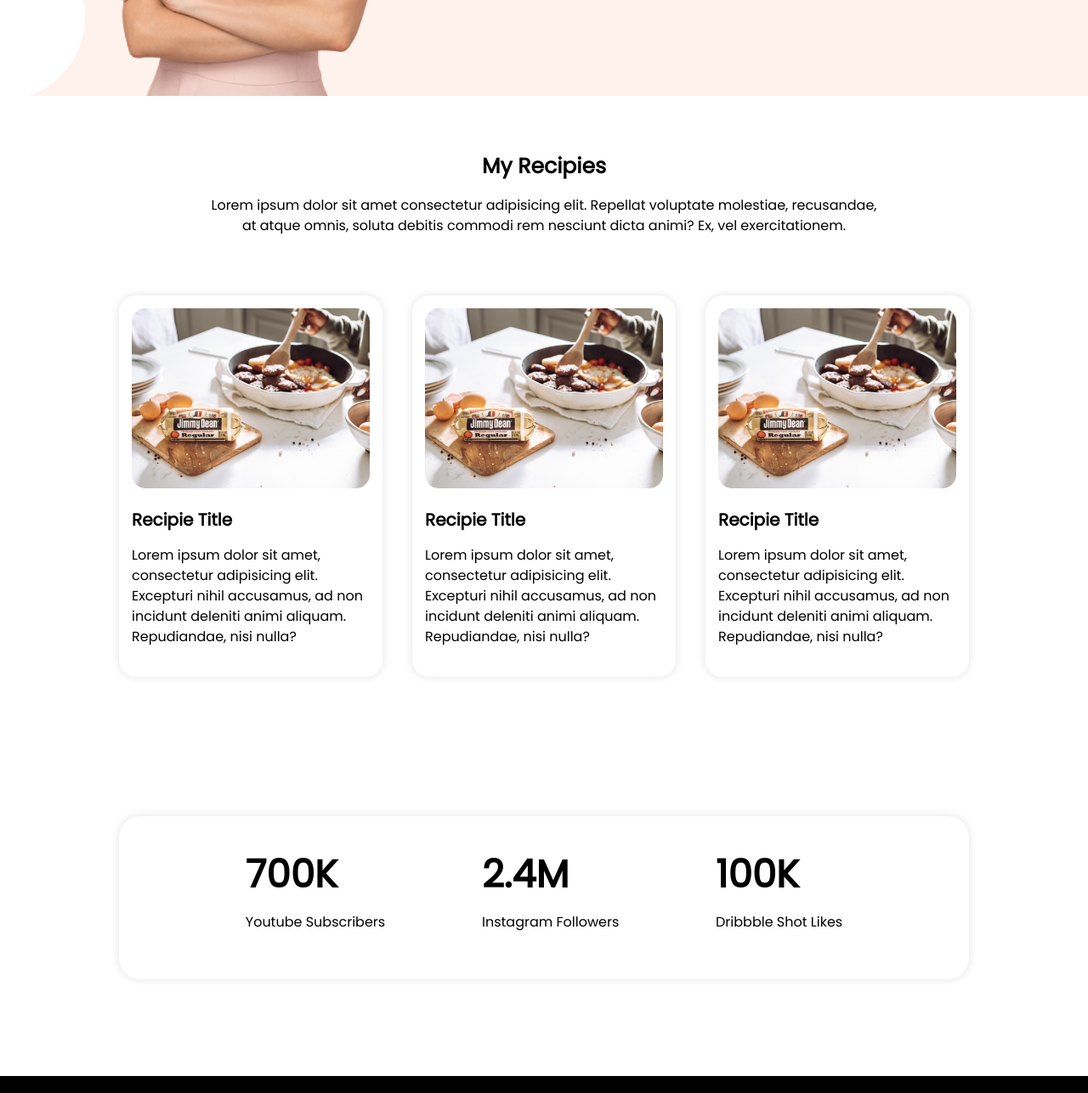
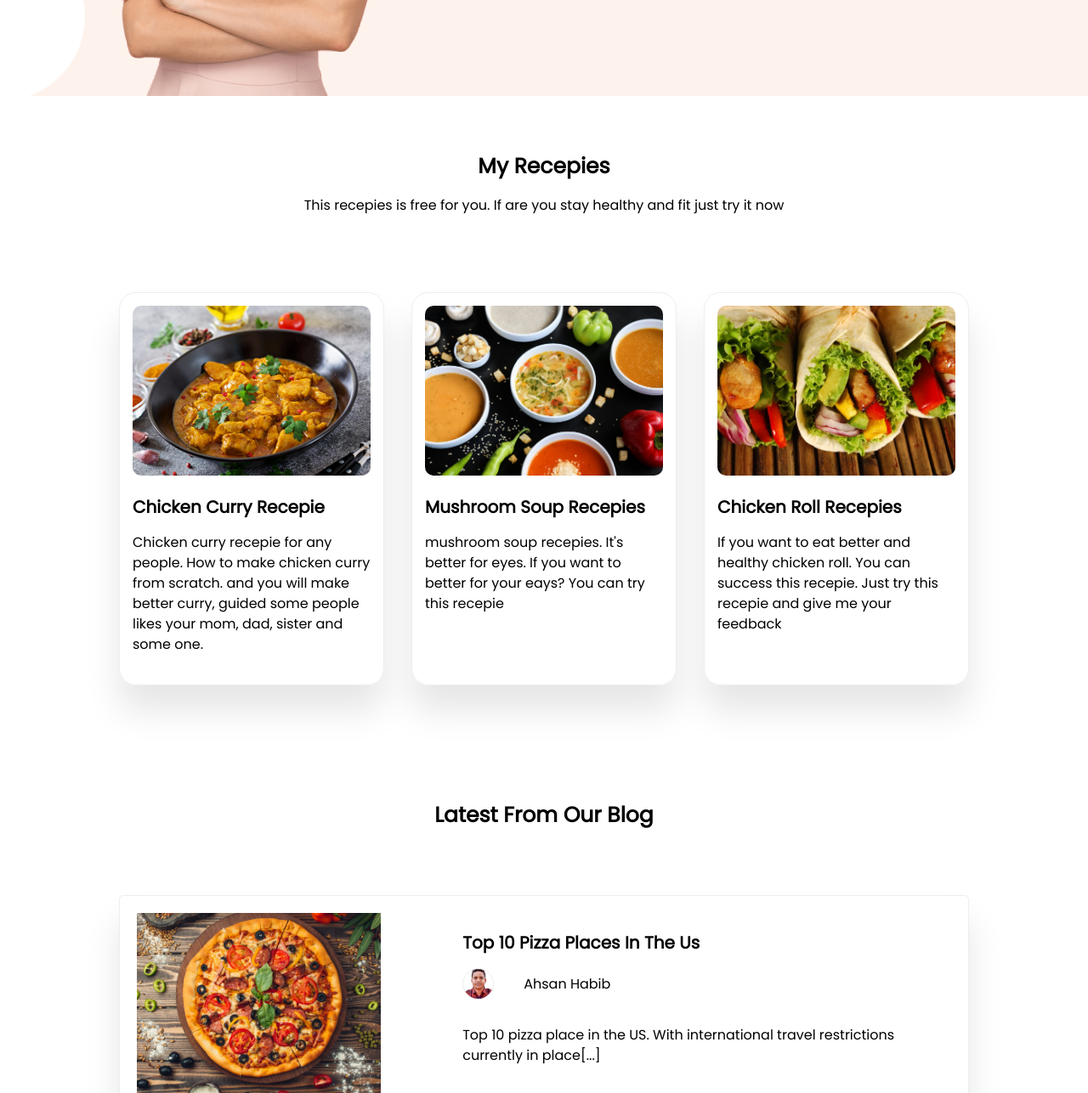
Before and after one commit to AhsanOne/food-network, a plain HTML site: page index.html in a window 1280 px wide. Shown: the part 1167-2454 px from the top of the page at 85% size. Drawn offline with Linux system fonts and the light colour scheme.

Commit message:
home-page-done

```diff
--- a/index.html
+++ b/index.html
@@ -27,7 +27,7 @@
                     <div class="half-width slogan">
                         <h1><span class="text-main">skip </span>the diet</h1>
                         <h1>just eat healthy</h1>
-                        <h1>with food netword</h1>
+                        <h1>with food network</h1>
                         <p>Imagine you don't need a diet because we provide healthy and delicious food for you!</p>
                         <button class="link-btn"><a href="#">order food</a></button>
                     </div>
@@ -46,7 +46,7 @@
                 </div>
                 <div class="right-content">
                     <h2>about me</h2>
-                    <p>Lorem ipsum dolor, sit amet consectetur adipisicing elit. Sint autem at nemo repellat pariatur, deleniti earum obcaecati enim possimus, a fuga dolor dolorem modi labore facilis sunt voluptas molestias omnis!</p>
+                    <p>Hi! It's me Emma. I am a food blogger with 2 year experience. I always try to give review healthy and super fast weight loss recepies. Do you any question or are you interested in working me? Just click the down button bellow.</p>
                     <button class="link-btn"><a href="#">contact me</a></button>
                 </div>
             </section>
@@ -55,30 +55,78 @@
     <div class="container">
         <div class="wrapper">
             <div class="recipies-header">
-                <h2>my recipies</h2>
-                <p>Lorem ipsum dolor sit amet consectetur adipisicing elit. Repellat voluptate molestiae, recusandae, at atque omnis, soluta debitis commodi rem nesciunt dicta animi? Ex, vel exercitationem.</p>
+                <h2>my recepies</h2>
+                <p>This recepies is free for you. If are you stay healthy and fit just try it now</p>
             </div>
             <section class="recipies">
                 <div class="recipies-card">
                     <div class="recipies-feture-img">
-                        <img src="images/Project Cover.jpg" alt="">
+                        <img src="images/chicken-curry.jpg" alt="">
                     </div>
-                    <h3><a href="#">recipie title</a></h3>
-                    <p>Lorem ipsum dolor sit amet, consectetur adipisicing elit. Excepturi nihil accusamus, ad non incidunt deleniti animi aliquam. Repudiandae, nisi nulla?</p>
+                    <h3><a href="#">chicken curry recepie</a></h3>
+                    <p>Chicken curry recepie for any people. How to make chicken curry from scratch. and you will make better curry, guided some people likes your mom, dad, sister and some one. </p>
                 </div>
                 <div class="recipies-card">
                     <div class="recipies-feture-img">
-                        <img src="images/Project Cover.jpg" alt="">
+                        <img src="images/mushroom-soup.jpg" alt="">
                     </div>
-                    <h3><a href="#">recipie title</a></h3>
-                    <p>Lorem ipsum dolor sit amet, consectetur adipisicing elit. Excepturi nihil accusamus, ad non incidunt deleniti animi aliquam. Repudiandae, nisi nulla?</p>
+                    <h3><a href="#">mushroom soup recepies</a></h3>
+                    <p>mushroom soup recepies. It's better for eyes. If you want to better for your eays? You can try this recepie  </p>
                 </div>
                 <div class="recipies-card">
                     <div class="recipies-feture-img">
-                        <img src="images/Project Cover.jpg" alt="">
+                        <img src="images/chicken-roll.jpg" alt="">
                     </div>
-                    <h3><a href="#">recipie title</a></h3>
-                    <p>Lorem ipsum dolor sit amet, consectetur adipisicing elit. Excepturi nihil accusamus, ad non incidunt deleniti animi aliquam. Repudiandae, nisi nulla?</p>
+                    <h3><a href="#">chicken roll recepies</a></h3>
+                    <p>If you want to eat better and healthy chicken roll. You can success this recepie. Just try this recepie and give me your feedback</p>
+                </div>
+            </section>
+        </div>
+    </div>
+    <div class="container">
+        <div class="wrapper">
+            <div class="latest-blog-heder">
+                <h2>latest from our blog</h2>
+            </div>
+            <section class="latest-blog">
+                <div class="blog-card">
+                    <div class="blog-fiture-img">
+                        <img src="images/pizza.jpg" alt="">
+                    </div>
+                    <div class="blog-card-data">
+                        <h3><a href="#">top 10 pizza places in the us</a></h3>
+                        <div class="blog-post-author">
+                            <div><img src="images/ahsan-habib.png" alt=""></div>
+                            <p>Ahsan Habib</p>
+                        </div>
+                        <p>Top 10 pizza place in the US. With international travel restrictions currently in place[...]</p>
+                    </div>
+                </div>
+                <div class="blog-card">
+                    <div class="blog-fiture-img">
+                        <img src="images/burger.jpg" alt="">
+                    </div>
+                    <div class="blog-card-data">
+                        <h3><a href="#">best burger in the world 2021</a></h3>
+                        <div class="blog-post-author">
+                            <div><img src="images/ahsan-habib.png" alt=""></div>
+                            <p>Ahsan Habib</p>
+                        </div>
+                        <p>The world 10 best burger. I love burger New York, USA, London, England, and other country.[...]</p>
+                    </div>
+                </div>
+                <div class="blog-card">
+                    <div class="blog-fiture-img">
+                        <img src="images/salad.jpg" alt="">
+                    </div>
+                    <div class="blog-card-data">
+                        <h3><a href="#">weight loss salad vegetable</a></h3>
+                        <div class="blog-post-author">
+                            <div><img src="images/ahsan-habib.png" alt=""></div>
+                            <p>Ahsan Habib</p>
+                        </div>
+                        <p>salad ingradients to loss weight very well. Most of the time we are ignore vegetable salad recepie[...]</p>
+                    </div>
                 </div>
             </section>
         </div>
@@ -87,16 +135,16 @@
         <div class="wrapper sc-padding">
             <section class="social-counter">
                 <div class="youtube-s">
-                    <h1>700k</h1>
+                    <h1>12m</h1>
                     <p>Youtube Subscribers</p>
                 </div>
                 <div class="instagram-f">
-                    <h1>2.4m</h1>
+                    <h1>1.5m</h1>
                     <p>Instagram Followers</p>
                 </div>
                 <div class="dribble-l">
-                    <h1>100k</h1>
-                    <p>Dribbble Shot Likes</p>
+                    <h1>4.6m</h1>
+                    <p>Facebook Page Likes</p>
                 </div>
             </section>
         </div>
@@ -105,7 +153,7 @@
         <div class="wrapper">
             <footer>
                 <h2 class="text-light"><span class="text-main">food </span>network</h2>
-                <p class="text-dark">Eat healthy to live healthy. Live healthy to live happy</p>
+                <p class="text-dark">&copy; 2021 All Right Reserved - Eat Healthy With Food Network</p>
             </footer>
         </div>
     </div>
--- a/style.css
+++ b/style.css
@@ -96,7 +96,9 @@ header .banner .banner-image img{
 }
 .link-btn{
     margin-top:35px;
-    background:#FB934A;
+    background-image: linear-gradient(to right, rgb(255, 81, 47) 0%, rgb(240, 152, 25) 51%, rgb(255, 81, 47) 100%);
+    box-shadow: 0 0 20px #eee;
+    border-radius: 30px;
 }
 .link-btn a{
     display: flex;
@@ -135,24 +137,83 @@ header .banner .banner-image img{
 .recipies{
     display: flex;
     justify-content: space-between;
-    padding: 50px 0px;
+    padding: 70px 0px;
 }
 .recipies-card{
     width:28%;
     padding: 15px;
-    box-shadow: 0px 0px 11px #0000001c;
+    box-shadow: 0 30px 40px rgb(0 0 0 / 10%);
+    border:1px solid #eeeeee;
     border-radius: 20px;
 }
 .recipies-card .recipies-feture-img img{
     width:100%;
-    height:100%;
+    height:200px;
     object-fit: cover;
     margin-bottom: 15px;
+    border-radius: 10px;
 }
 .recipies-card h3 a{
     color:#000000;
 }
 /*=======End Recipies section CSS========*/
+.latest-blog-heder{
+    text-align: center;
+}
+.latest-blog{
+    padding: 60px 0px;
+}
+.blog-card{
+    height:212px;
+    display: flex;
+    justify-content: space-between;
+    margin-bottom:50px;
+    padding:20px;
+    box-shadow: 0 30px 40px rgb(0 0 0 / 10%);
+    border:1px solid #eeeeee;
+    border-radius: 5px;
+    transition:all 0.3s ease;
+}
+.blog-card:hover{
+    box-shadow: none;
+}
+.blog-card .blog-fiture-img{
+    width:30%;
+}
+.blog-card .blog-fiture-img img{
+    width:100%;
+    height:100%;
+    object-fit: cover;
+}
+.blog-card .blog-card-data{
+    width:60%;
+    padding:20px 0px;
+}
+.blog-card .blog-card-data h3 a{
+    color:#000000;
+}
+.blog-post-author{
+    display: flex;
+    margin-bottom:30px;
+}
+.blog-post-author div{
+    width:35px;
+    height:35px;
+    border-radius: 50%;
+    border:1px solid #eeeeee;
+}
+.blog-post-author div img{
+    width:100%;
+    height:100%;
+    border-radius: 50%;
+    object-fit: cover;
+}
+.blog-post-author p{
+    margin-bottom: 0;
+    margin-top:7px;
+    margin-left:35px;
+}
+/*=======End Latest From our blog===========*/
 .sc-padding{
     padding: 50px;
 }
```
Also changed, not shown: images/Project Cover.jpg (deleted), images/Project Cover1.jpg (deleted), images/ahsan-habib.png (added), images/burger.jpg (added), images/chicken-curry.jpg (added), images/chicken-roll.jpg (added), images/mushroom-soup.jpg (added), images/pizza.jpg (added), images/salad.jpg (added), 1 other file.
